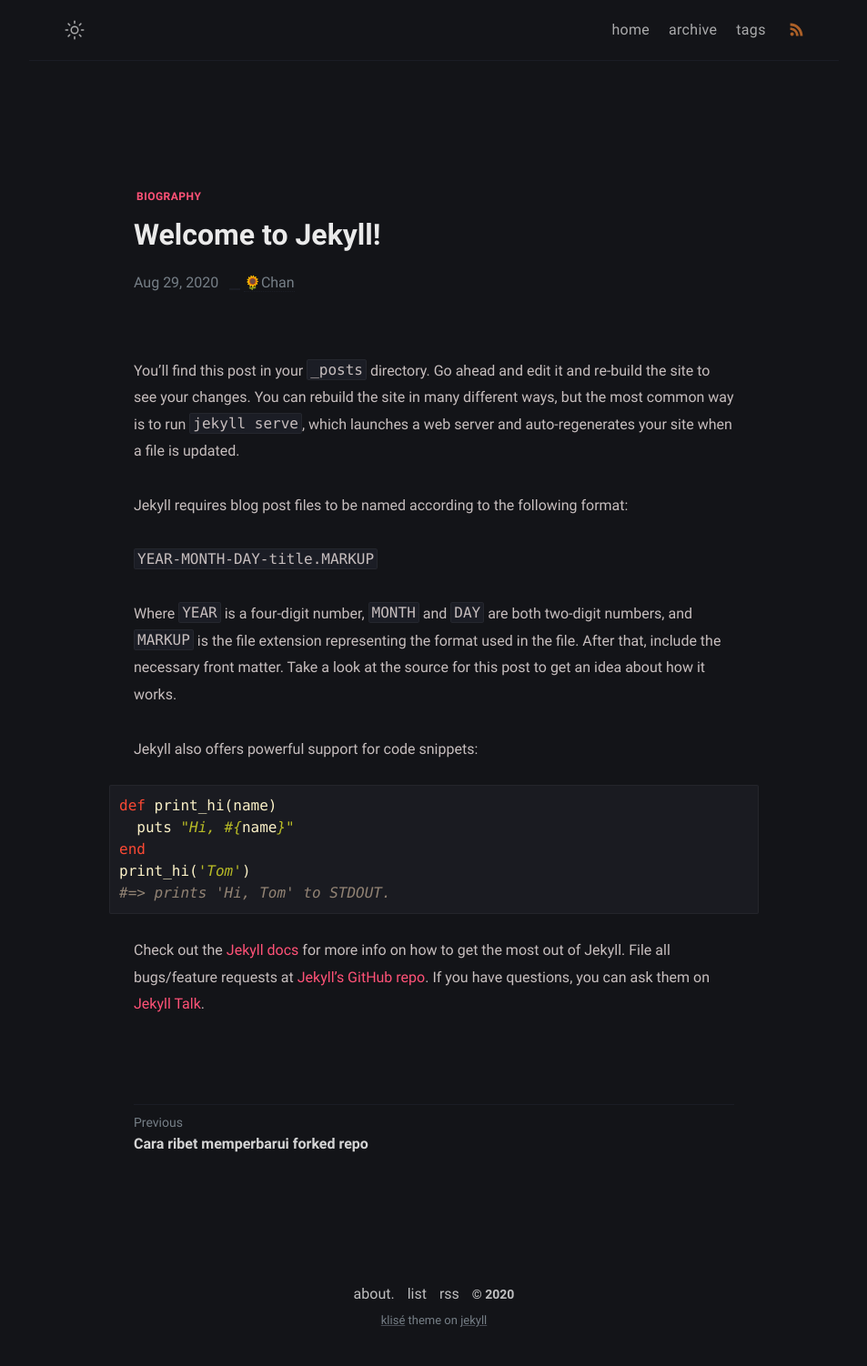
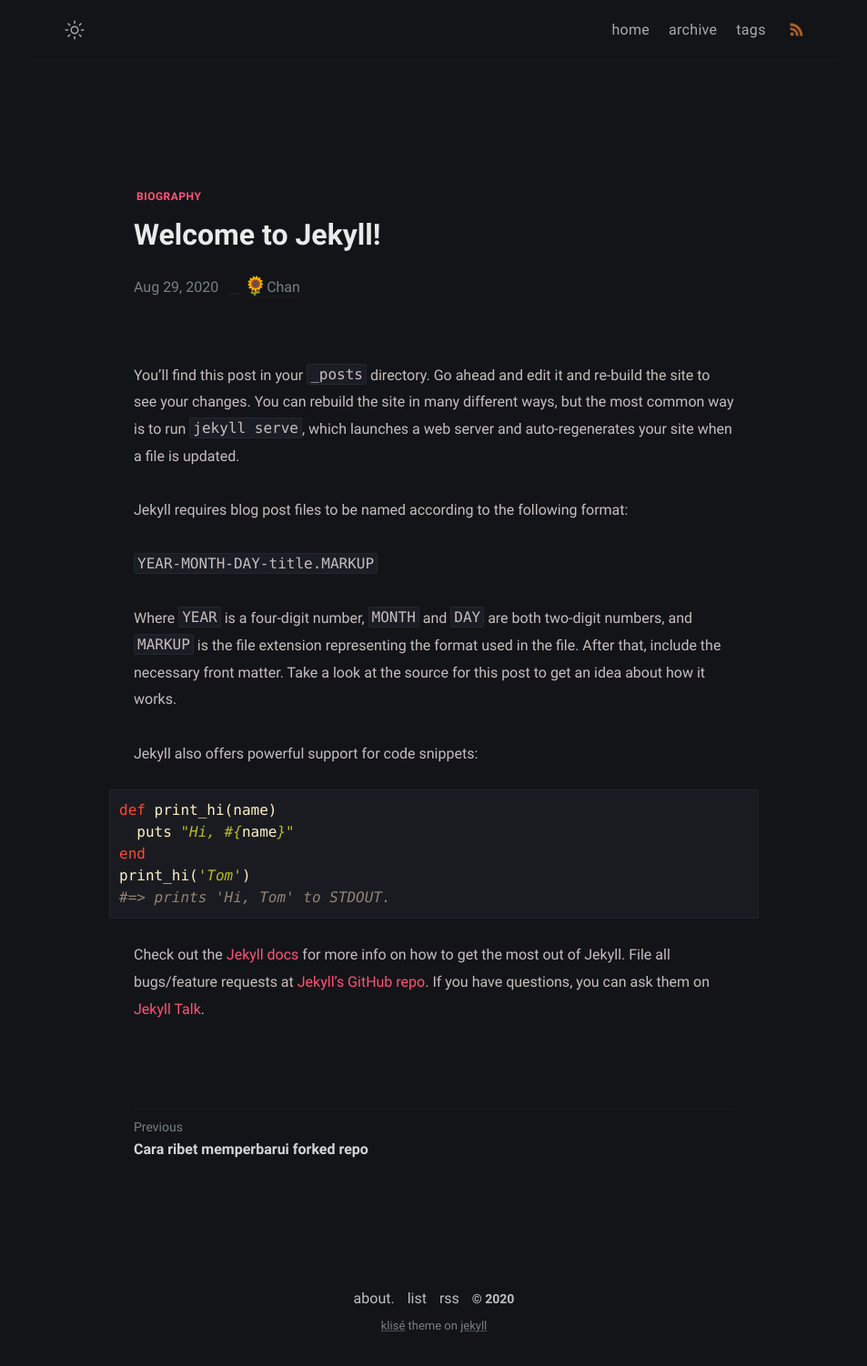
Before and after one commit to iwdstry/yeieje, a Jekyll site: the page built from _posts/welcome-to-jekyll/2020-08-29-welcome-to-jekyll.md, in a window 1280 px wide. Shown: the whole page at 91% size, without its empty margins (163-1116 px from the left). Built offline with Jekyll 4.4.1, drawn with Linux system fonts in a browser that asks for light colours; comment, search, counter and statistics services are not loaded.

Commit message:
Create _config.yml

```diff
--- a/_config.yml
+++ b/_config.yml
@@ -9,7 +9,7 @@
 
 # Profile settings
 author:
-  name: <span style="font-size:15px">&#127803;</span>Chan # author name
+  name: <span style="font-size:20px">&#127803;</span>Chan # author name
   bio:  <b>찬찬의 <font color="#F15F5F">아기천사</font color> 자료 쌓아두는 곳. <font color="#36B8CF">Archive</font color></b>는 날짜별 목록, <b><font color="#36B8CF">Tags</font color></b>는 태그별 목록입니다. 검색창은 작동이 안 돼요. # tell to the world
   username: <span style="font-size:15px">&#127803;</span>yeieje # general username
   github: github_yeieje # github username
```
